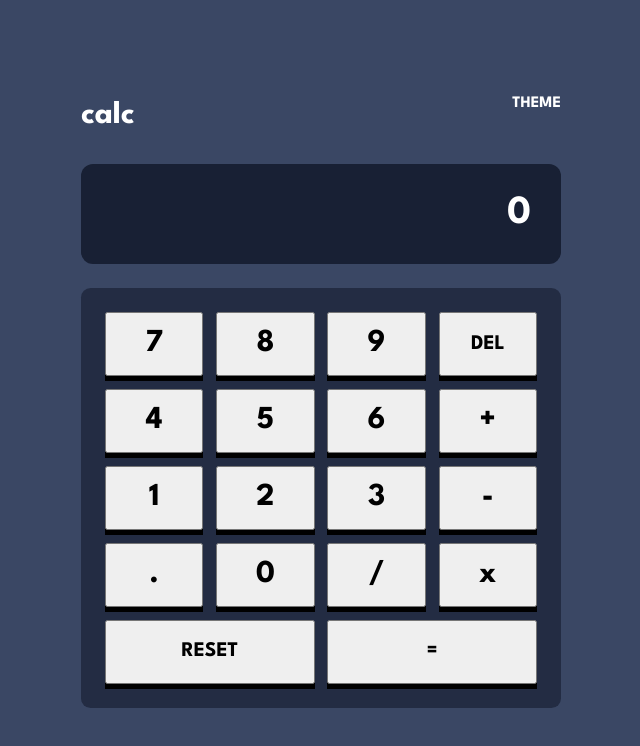
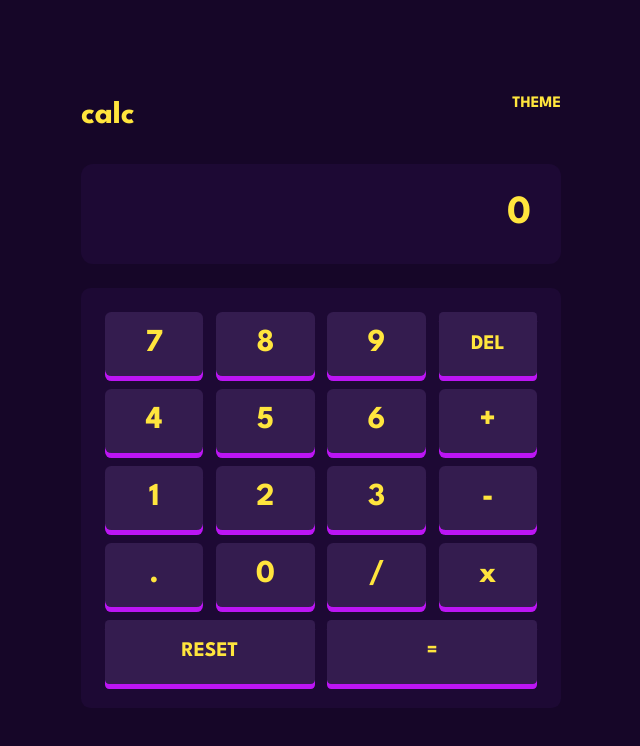
Before and after one commit to Paul-HenryN/fem-calculator-app, a React (Vite) app: page / in a window 1280 px wide. Shown: the top 746 px of the page, without its empty margins (319-959 px from the left). Built offline with nearby package versions, Linux system fonts and the light colour scheme.

Commit message:
feat: themes

```diff
--- a/src/App.jsx
+++ b/src/App.jsx
@@ -1,9 +1,10 @@
-import { createContext, useReducer } from "react";
+import { createContext, useReducer, useState } from "react";
 import { actions, operations } from "./globals";
 import Button from "./Button/Button";
 import styles from "./App.module.css";
 
 export const CalculatorContext = createContext();
+export const ThemeContext = createContext();
 
 function toOutput(number) {
   return number.toLocaleString("en-us");
@@ -98,9 +99,34 @@ export default function App() {
     operation: "",
   });
 
+  const [theme, setTheme] = useState(3);
+
+  let containerClass = styles.container;
+  let screenClass = styles.calculator__screen;
+  let keypadClass = styles.calculator__keypad;
+
+  switch (theme) {
+    case 1:
+      containerClass += ` ${styles.container_th1}`;
+      screenClass += ` ${styles.calculator__screen_th1}`;
+      keypadClass += ` ${styles.calculator__keypad_th1}`;
+      break;
+    case 2:
+      containerClass += ` ${styles.container_th2}`;
+      screenClass += ` ${styles.calculator__screen_th2}`;
+      keypadClass += ` ${styles.calculator__keypad_th2}`;
+      break;
+    case 3:
+      containerClass += ` ${styles.container_th3}`;
+      screenClass += ` ${styles.calculator__screen_th3}`;
+      keypadClass += ` ${styles.calculator__keypad_th3}`;
+      break;
+  }
+
   return (
-    <div className={styles.container}>
+    <div className={containerClass}>
       <CalculatorContext.Provider value={dispatch}>
+        <ThemeContext.Provider value={theme}>
           <h1 className="sr-only">Calculator App</h1>
 
           <div className={styles.calculator}>
@@ -112,11 +138,9 @@ export default function App() {
               </div>
             </header>
 
-          <div className={`${styles.calculator__screen} fs-big`}>
-            {state.screenContent}
-          </div>
+            <div className={`${screenClass} fs-big`}>{state.screenContent}</div>
 
-          <div className={styles.calculator__keypad}>
+            <div className={keypadClass}>
               <Button>7</Button>
               <Button>8</Button>
               <Button>9</Button>
@@ -149,6 +173,7 @@ export default function App() {
               </Button>
             </div>
           </div>
+        </ThemeContext.Provider>
       </CalculatorContext.Provider>
     </div>
   );
--- a/src/App.module.css
+++ b/src/App.module.css
@@ -1,10 +1,20 @@
 .container {
   min-height: 100vh;
   background-color: var(--clr-primary-dark-300--th1);
-  color: var(--clr-txt-light--th1);
-
   display: grid;
   place-items: center;
+}
+.container_th1 {
+  background-color: var(--clr-primary-dark-300--th1);
+  color: var(--clr-txt-light--th1);
+}
+.container_th2 {
+  background-color: var(--clr-primary-light-200--th2);
+  color: var(--clr-txt-dark--th2);
+}
+.container_th3 {
+  background-color: var(--clr-primary-dark-500--th3);
+  color: var(--clr-txt-light-100--th3);
 }
 
 .calculator {
@@ -19,12 +29,21 @@
   justify-content: space-between;
 }
 .calculator__screen {
-  background-color: var(--clr-primary-dark-500--th1);
   text-align: end;
   padding: 0.5em 0.75em;
 
   border-radius: 0.3em;
 }
+.calculator__screen_th1 {
+  background-color: var(--clr-primary-dark-500--th1);
+}
+.calculator__screen_th2 {
+  background-color: var(--clr-primary-light-300--th2);
+}
+.calculator__screen_th3 {
+  background-color: var(--clr-primary-dark-400--th3);
+}
+
 .calculator__keypad {
   display: grid;
   grid-template-columns: repeat(4, 1fr);
@@ -33,7 +52,14 @@
 
   padding: 0.75em;
 
-  background-color: var(--clr-primary-dark-400--th1);
-
   border-radius: 0.3em;
 }
+.calculator__keypad_th1 {
+  background-color: var(--clr-primary-dark-400--th1);
+}
+.calculator__keypad_th2 {
+  background-color: var(--clr-primary-light-100--th2);
+}
+.calculator__keypad_th3 {
+  background-color: var(--clr-primary-dark-400--th3);
+}
--- a/src/Button/Button.jsx
+++ b/src/Button/Button.jsx
@@ -1,5 +1,5 @@
 import { useContext } from "react";
-import { CalculatorContext } from "../App";
+import { CalculatorContext, ThemeContext } from "../App";
 import { actions } from "../globals";
 import styles from "./Button.module.css";
 
@@ -9,11 +9,25 @@ export default function Button({
   action = actions.WRITE,
 }) {
   const dispatch = useContext(CalculatorContext);
+  const theme = useContext(ThemeContext);
+
+  let btnClass = styles.btn;
+
+  switch (theme) {
+    case 1:
+      btnClass += ` ${styles.btn_th1}`;
+      break;
+    case 2:
+      btnClass += ` ${styles.btn_th2}`;
+      break;
+    case 3:
+      btnClass += ` ${styles.btn_th3}`;
+  }
 
   return (
     <button
       type="button"
-      className={`${styles.btn} ${className}`}
+      className={`${btnClass} ${className}`}
       onClick={() => dispatch({ type: action, value: children })}
     >
       {children}
--- a/src/Button/Button.module.css
+++ b/src/Button/Button.module.css
@@ -1,9 +1,28 @@
 .btn {
   --shadow-color: black;
   box-shadow: 0px 5px 0px 0px var(--shadow-color);
+  border: none;
+  outline: none;
+
+  border-radius: 0.2em;
 }
-
 .btn:active {
   transform: translateY(3px);
   box-shadow: 0px 1px 0px 0px var(--shadow-color);
 }
+
+.btn_th1 {
+  background-color: var(--clr-neutral--th1);
+  --shadow-color: var(--clr-neutral-dark--th1);
+  color: var(--clr-txt-dark--th1);
+}
+.btn_th2 {
+  background-color: var(--clr-neutral--th2);
+  --shadow-color: var(--clr-neutral-dark--th2);
+  color: var(--clr-txt-dark--th2);
+}
+.btn_th3 {
+  background-color: var(--clr-primary-dark-300--th3);
+  --shadow-color: var(--clr-primary-light-100--th3);
+  color: var(--clr-txt-light-100--th3);
+}
--- a/src/variables.css
+++ b/src/variables.css
@@ -32,6 +32,8 @@
   --clr-primary-dark-100--th3: hsl(290, 70%, 36%);
   --clr-primary-dark-200--th3: hsl(281, 89%, 26%);
   --clr-primary-dark-300--th3: hsl(268, 47%, 21%);
+  --clr-primary-dark-400--th3: hsl(268, 71%, 12%);
+  --clr-primary-dark-500--th3: hsl(268, 75%, 9%);
   --clr-accent--th3: hsl(176, 100%, 44%);
   --clr-accent-light--th3: hsl(177, 92%, 70%);
   --clr-txt-dark--th3: hsl(198, 20%, 13%);
```
Lines whose indentation alone changed are shown as unchanged.
